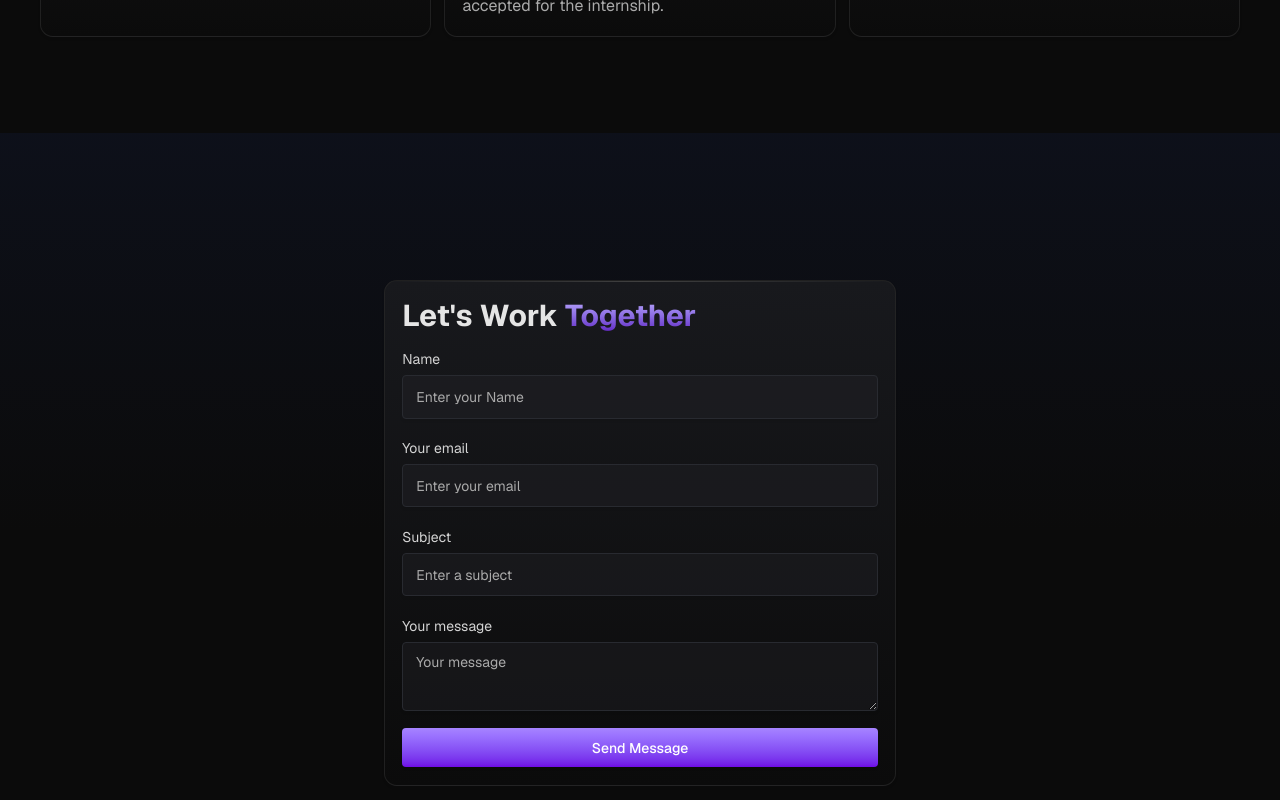
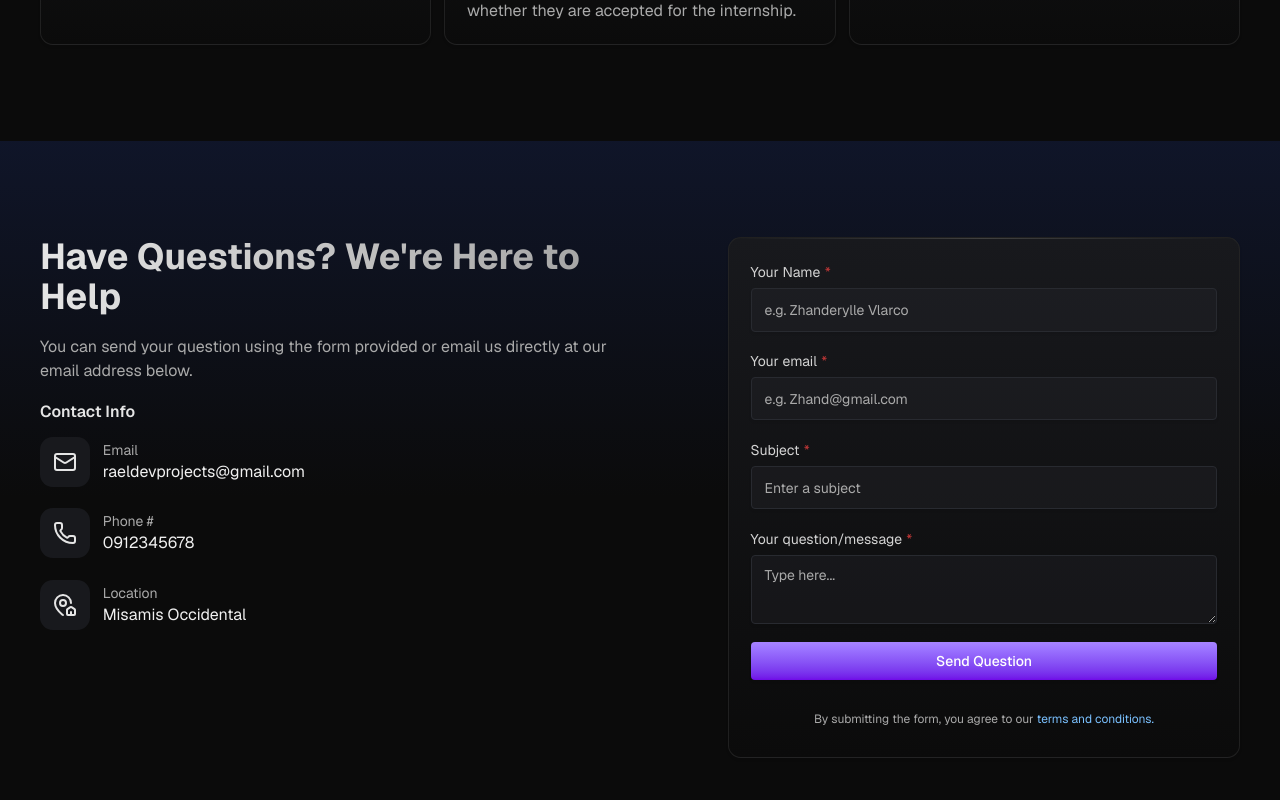
Before and after one commit to rara-wosho/capstone-internmatch, a Next.js app: page / in a window 1280 px wide. Shown: the part 1320-2120 px from the top of the page. Built offline with nearby package versions, Linux system fonts and the light colour scheme.

Commit message:
added contact section

```diff
--- a/package.json
+++ b/package.json
@@ -20,6 +20,7 @@
     "next-themes": "^0.4.6",
     "react": "19.1.0",
     "react-dom": "19.1.0",
+    "sonner": "^2.0.7",
     "tailwind-merge": "^3.3.1"
   },
   "devDependencies": {
--- a/src/app/(public)/page.jsx
+++ b/src/app/(public)/page.jsx
@@ -1,12 +1,6 @@
+import ContactSection from "@/components/sections/ContactSection";
 import HeroSection from "@/components/sections/HeroSection";
 import HowItWorks from "@/components/sections/HowItWorks";
-import { Button } from "@/components/ui/button";
-import Card from "@/components/ui/card";
-import FormLabel from "@/components/ui/FormLabel";
-import GradientText from "@/components/ui/GradientText";
-import { Input } from "@/components/ui/input";
-import PrimaryGradientText from "@/components/ui/PrimaryGradientText";
-import { Textarea } from "@/components/ui/textarea";
 
 export default function Home() {
     return (
@@ -19,32 +13,8 @@
                 <HowItWorks />
             </div>
 
-            <div className="min-h-screen bg-linear-to-t from-transparent to-blue-200/30 dark:to-blue-950/20 from-50% flex flex-col  items-center justify-center">
-                <Card className="w-full max-w-lg bg-white">
-                    <h1 className="mb-3 text-3xl font-bold">
-                        Let's Work
-                        <PrimaryGradientText> Together</PrimaryGradientText>
-                    </h1>
-                    <form className="flex flex-col gap-y-3">
-                        <div className="mb-1">
-                            <FormLabel>Name</FormLabel>
-                            <Input placeholder="Enter your Name" />
-                        </div>
-                        <div className="mb-1">
-                            <FormLabel>Your email</FormLabel>
-                            <Input placeholder="Enter your email" />
-                        </div>
-                        <div className="mb-1">
-                            <FormLabel>Subject</FormLabel>
-                            <Input placeholder="Enter a subject" />
-                        </div>
-                        <div className="mb-1">
-                            <FormLabel>Your message</FormLabel>
-                            <Textarea placeholder="Your message" />
-                        </div>
-                        <Button>Send Message</Button>
-                    </form>
-                </Card>
+            <div className="px-3 py-[4rem] md:py-[6rem] bg-linear-to-t from-transparent to-blue-200/50 dark:to-blue-950/40 from-50%">
+                <ContactSection />
             </div>
         </div>
     );
--- a/src/app/layout.jsx
+++ b/src/app/layout.jsx
@@ -1,7 +1,9 @@
 import { Poppins, Geist } from "next/font/google";
 import "./globals.css";
+import { cn } from "@/lib/utils";
+
 import { ThemeProvider } from "@/components/theme-provider";
-import { cn } from "@/lib/utils";
+import { Toaster } from "@/components/ui/sonner";
 
 const geist = Geist({
     subsets: ["latin"],
@@ -35,6 +37,7 @@
                     disableTransitionOnChange
                 >
                     {children}
+                    <Toaster richColors />
                 </ThemeProvider>
             </body>
         </html>
--- /dev/null
+++ b/src/components/sections/ContactSection.jsx
@@ -0,0 +1,82 @@
+import Card from "@/components/ui/card";
+import GradientText from "../ui/GradientText";
+import Wrapper from "../Wrapper";
+import { Mail, MapPinHouse, Phone } from "lucide-react";
+import Link from "next/link";
+import QuestionForm from "./QuestionForm";
+
+export default function ContactSection() {
+    return (
+        <Wrapper>
+            <div className="grid grid-cols-1 md:grid-cols-2 gap-4">
+                <div className="left">
+                    <GradientText className="inline-block text-4xl font-bold mb-4">
+                        Have Questions? We're Here to Help
+                    </GradientText>
+
+                    <p className="text-muted-foreground mb-4">
+                        You can send your question using the form provided or
+                        email us directly at our email address below.
+                    </p>
+
+                    <p className="font-semibold">Contact Info</p>
+
+                    <div className="mt-3 flex flex-col gap-5">
+                        <div className="flex items-center gap-3">
+                            <div className="rounded-lg bg-card inline-flex p-3">
+                                <Mail />
+                            </div>
+                            <div>
+                                <p className="text-sm text-muted-foreground">
+                                    Email
+                                </p>
+                                <Link
+                                    href="mailto:raeldevprojects@gmail.com"
+                                    className="text-secondary-foreground hover:text-accent-foreground"
+                                >
+                                    raeldevprojects@gmail.com
+                                </Link>
+                            </div>
+                        </div>
+                        <div className="flex items-center gap-3">
+                            <div className="rounded-lg bg-card inline-flex p-3">
+                                <Phone />
+                            </div>
+                            <div>
+                                <p className="text-sm text-muted-foreground">
+                                    Phone #
+                                </p>
+                                <p className="text-secondary-foreground">
+                                    0912345678
+                                </p>
+                            </div>
+                        </div>
+                        <div className="flex items-center gap-3">
+                            <div className="rounded-lg bg-card inline-flex p-3">
+                                <MapPinHouse />
+                            </div>
+                            <div>
+                                <p className="text-sm text-muted-foreground">
+                                    Location
+                                </p>
+                                <p className="text-secondary-foreground">
+                                    Misamis Occidental
+                                </p>
+                            </div>
+                        </div>
+                    </div>
+                </div>
+                <Card className="ms-auto w-full max-w-lg bg-white p-3 md:p-5">
+                    <QuestionForm />
+
+                    <p className="text-xs text-muted-foreground text-center mt-3 py-2">
+                        By submitting the form, you agree to our{" "}
+                        <span className="text-accent-foreground">
+                            terms and conditions.
+                        </span>
+                    </p>
+                </Card>
+            </div>
+        </Wrapper>
+    );
+}
--- a/src/components/sections/HowItWorks.jsx
+++ b/src/components/sections/HowItWorks.jsx
@@ -17,7 +17,7 @@
             </p>
 
             <Wrapper className="grid grid-cols-1 md:grid-cols-2 lg:grid-cols-3 gap-3">
-                <Card className="hover:-translate-y-2 transition-transform duration-300">
+                <Card className="hover:-translate-y-2 transition-transform duration-300 p-3 md:p-5">
                     <h1 className="text-5xl md:text-6xl mb-2 overflow-hidden font-bold text-primary flex">
                         <p className="-translate-x-4">01</p>
                     </h1>
@@ -32,7 +32,7 @@
                         ensure they select the best fit for their organization.
                     </p>
                 </Card>
-                <Card className="hover:-translate-y-2 transition-transform duration-300">
+                <Card className="hover:-translate-y-2 transition-transform duration-300 p-3 md:p-5">
                     <h1 className="text-5xl md:text-6xl mb-2 overflow-hidden font-bold text-primary flex">
                         <p className="-translate-x-4">02</p>
                     </h1>
@@ -49,7 +49,7 @@
                         for the internship.
                     </p>
                 </Card>
-                <Card className="hover:-translate-y-2 transition-transform duration-300">
+                <Card className="hover:-translate-y-2 transition-transform duration-300 p-3 md:p-5">
                     <h1 className="text-5xl md:text-6xl mb-2 overflow-hidden font-bold text-primary flex">
                         <p className="-translate-x-4">03</p>
                     </h1>
--- /dev/null
+++ b/src/components/sections/QuestionForm.jsx
@@ -0,0 +1,99 @@
+"use client";
+
+import React, { useState } from "react";
+import FormLabel from "../ui/FormLabel";
+import { Input } from "../ui/input";
+import { Textarea } from "../ui/textarea";
+import { Button } from "../ui/button";
+import { toast } from "sonner";
+
+export default function QuestionForm() {
+    const [formData, setFormData] = useState({
+        name: "",
+        email: "",
+        subject: "",
+        question: "",
+    });
+
+    const handleChange = (e) => {
+        const { name, value } = e.target;
+        setFormData((prev) => ({
+            ...prev,
+            [name]: value,
+        }));
+    };
+
+    const handleSubmit = (e) => {
+        e.preventDefault();
+
+        //  check for an empty field
+        if (
+            !formData.name.trim() ||
+            !formData.email.trim() ||
+            !formData.subject.trim() ||
+            !formData.question.trim()
+        ) {
+            toast.warning("All fields are required.", {
+                position: "bottom-right",
+            });
+            return;
+        }
+
+        // Reset form after submit
+        setFormData({
+            name: "",
+            email: "",
+            subject: "",
+            question: "",
+        });
+    };
+
+    return (
+        <form className="flex flex-col gap-y-3" onSubmit={handleSubmit}>
+            <div className="mb-1">
+                <FormLabel required>Your Name</FormLabel>
+                <Input
+                    required
+                    name="name"
+                    placeholder="e.g. Zhanderylle Vlarco"
+                    value={formData.name}
+                    onChange={handleChange}
+                />
+            </div>
+            <div className="mb-1">
+                <FormLabel required>Your email</FormLabel>
+                <Input
+                    type="email"
+                    required
+                    name="email"
+                    placeholder="e.g. Zhand@gmail.com"
+                    value={formData.email}
+                    onChange={handleChange}
+                />
+            </div>
+            <div className="mb-1">
+                <FormLabel required>Subject</FormLabel>
+                <Input
+                    required
+                    name="subject"
+                    placeholder="Enter a subject"
+                    value={formData.subject}
+                    onChange={handleChange}
+                />
+            </div>
+            <div className="mb-1">
+                <FormLabel required>Your question/message</FormLabel>
+                <Textarea
+                    required
+                    name="question"
+                    placeholder="Type here..."
+                    value={formData.question}
+                    onChange={handleChange}
+                />
+            </div>
+            <Button type="submit" className="mb-2">
+                Send Question
+            </Button>
+        </form>
+    );
+}
--- a/src/components/ui/card.jsx
+++ b/src/components/ui/card.jsx
@@ -5,7 +5,7 @@
         <div
             className={cn(
                 className,
-                "p-3 md:p-4 relative overflow-hidden isolate rounded-lg shadow-xs dark:bg-linear-to-b dark:from-card dark:to-background border dark:border-neutral-800/80"
+                "relative overflow-hidden isolate rounded-lg shadow-xs dark:bg-linear-to-b dark:from-card dark:to-background border dark:border-neutral-800/80"
             )}
         >
             <div className="absolute top-0 w-full left-0 h-[1px] bg-linear-to-r from-transparent via-neutral-400/20 dark:via-neutral-700 to-transparent"></div>
--- /dev/null
+++ b/src/components/ui/sonner.jsx
@@ -0,0 +1,23 @@
+"use client";
+
+// import { useTheme } from "next-themes";
+import { Toaster as Sonner } from "sonner";
+
+const Toaster = ({ ...props }) => {
+    // const { theme = "system" } = useTheme()
+
+    return (
+        <Sonner
+            theme="light"
+            className="toaster group"
+            style={{
+                "--normal-bg": "var(--popover)",
+                "--normal-text": "var(--popover-foreground)",
+                "--normal-border": "var(--border)",
+            }}
+            {...props}
+        />
+    );
+};
+
+export { Toaster };
```
Also changed, not shown: 1 other file (tests, documents, lock files or other folders).
